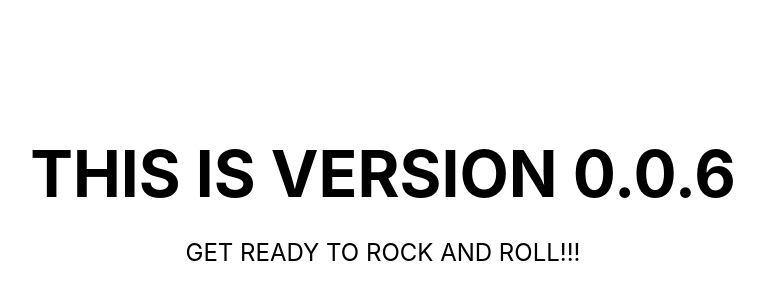
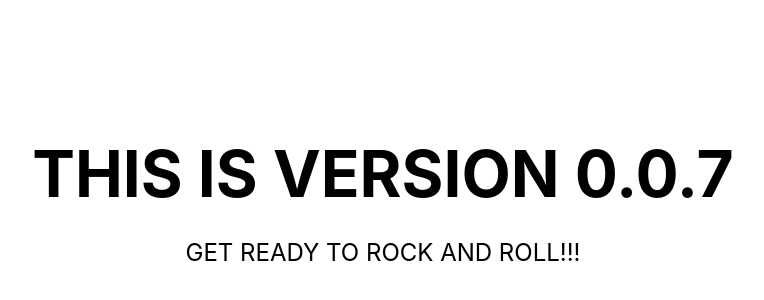
Before and after one commit to n3rdkid/test-gcp-version-deletion, a Next.js app: page / in a window 1280 px wide. Shown: the part 184-484 px from the top of the page, without its empty margins (257-1021 px from the left). Built offline with nearby package versions, Linux system fonts and the light colour scheme.

Commit message:
version 0.0.7 :

```diff
--- a/pages/index.js
+++ b/pages/index.js
@@ -13,7 +13,7 @@ export default function Home() {
 
       <main className={styles.main}>
         <h1 className={styles.title}>
-          THIS IS VERSION 0.0.6
+          THIS IS VERSION 0.0.7
         </h1>
 
         <p className={styles.description}>
```
